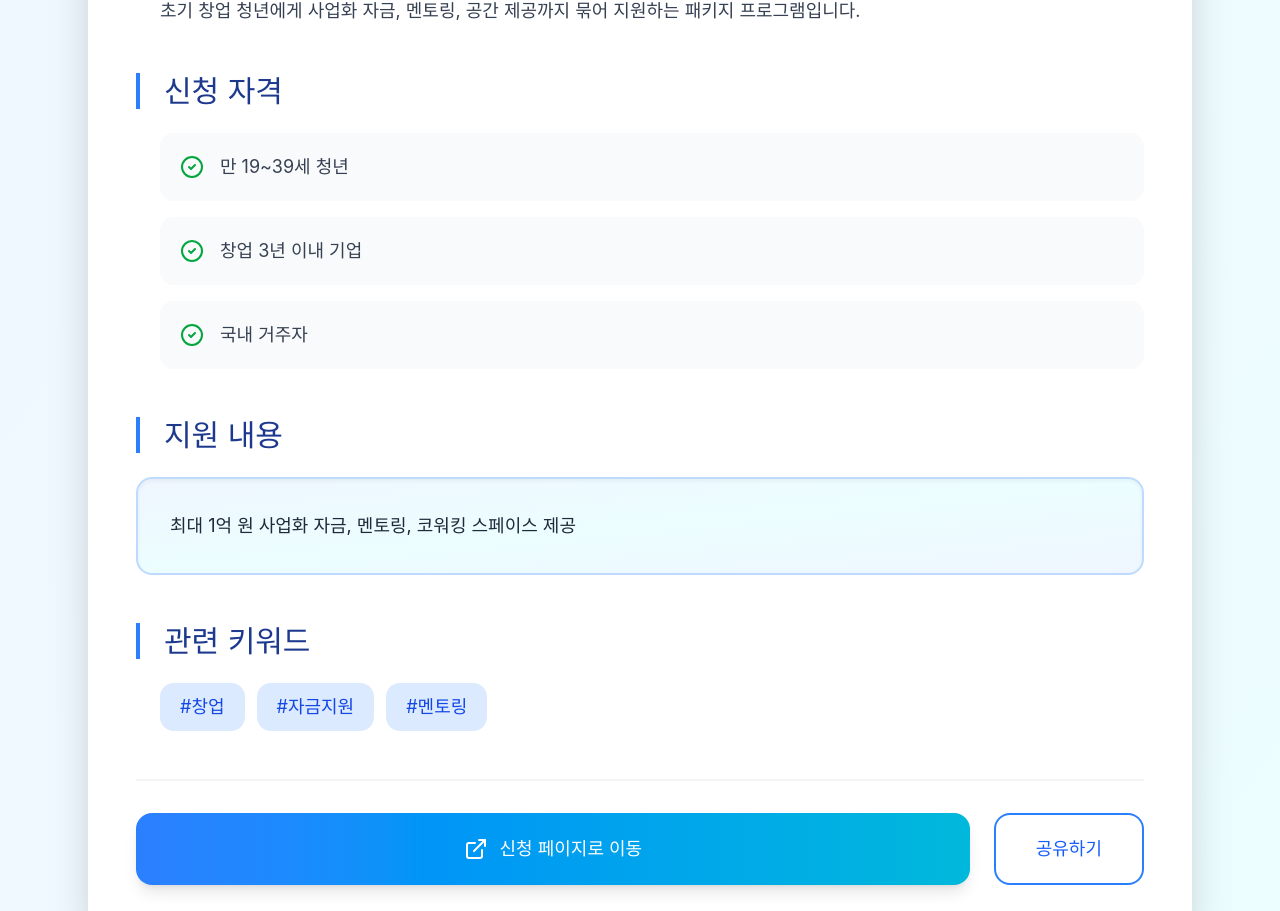
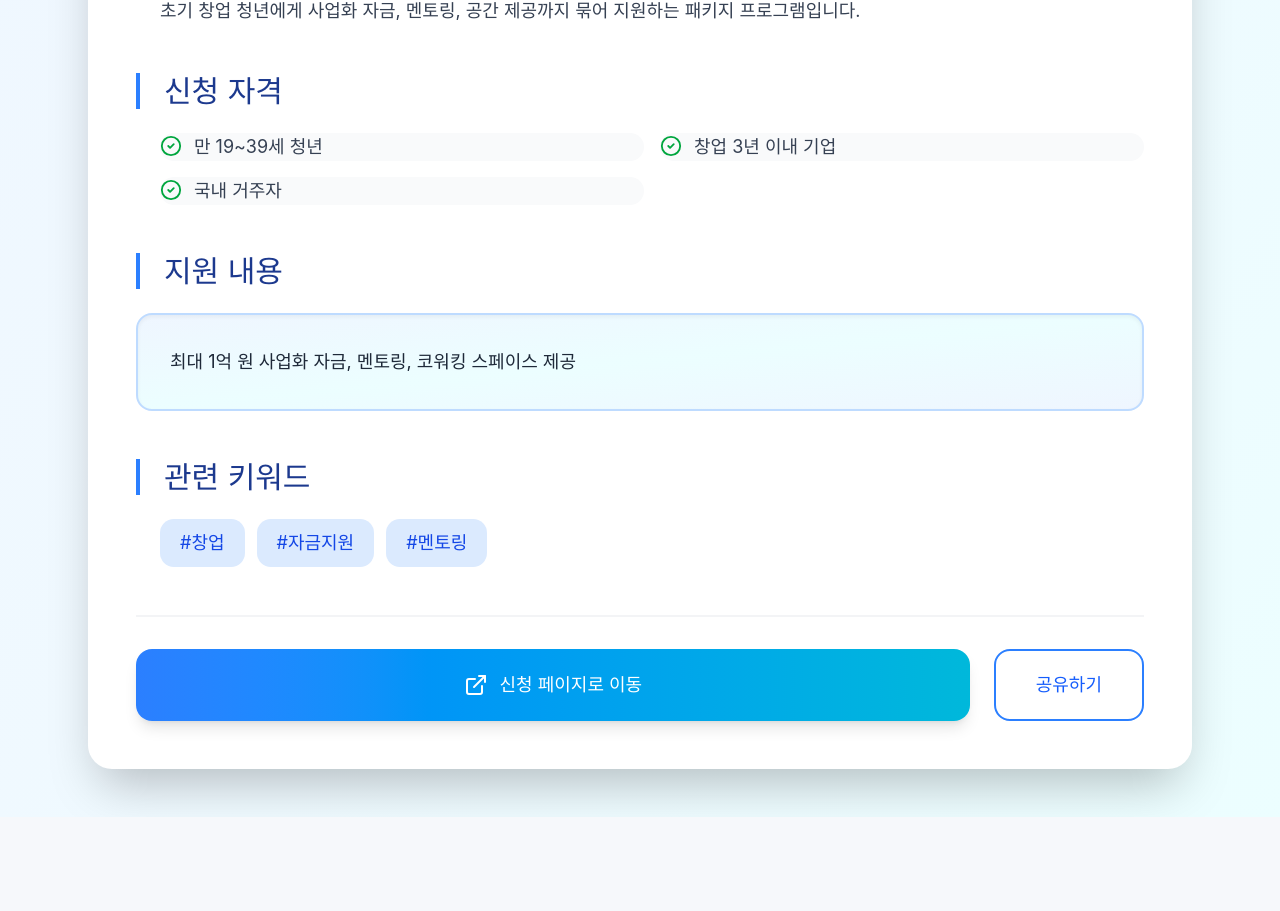
Before and after one commit to J-yejin/ssafypjt_14th_bluebridge, a Vue app in the folder frontend/vue-project/: page /policy/1 in a window 1280 px wide. Shown: the part 775-1686 px from the top of the page. After the commit the page ends 1592 px from the top, so only its background shows below. Built offline with nearby package versions, Linux system fonts and the light colour scheme; no server answers.

Commit message:
fix: clean eligibility list and improve detail layout

```diff
--- a/frontend/vue-project/src/stores/policyStore.js
+++ b/frontend/vue-project/src/stores/policyStore.js
@@ -15,16 +15,29 @@ const toAgeRange = (minAge, maxAge) => {
   return minAge ? `${minAge}+` : `${maxAge}-`;
 };
 
+const cleanList = (items = []) => {
+  const seen = new Set();
+  const result = [];
+  items.forEach((item) => {
+    const value = (item || '').toString().trim();
+    if (!value || value === '-/-') return;
+    if (seen.has(value)) return;
+    seen.add(value);
+    result.push(value);
+  });
+  return result.length ? result : ['제한없음'];
+};
+
 const transformPolicy = (p) => {
   if (!p) return null;
 
-  const eligibility = [
+  const eligibility = cleanList([
     ...(p.employment_requirements || []),
     ...(p.education_requirements || []),
     ...(p.major_requirements || []),
     ...(p.income_requirements || []),
     ...(p.special_target || []),
-  ].filter(Boolean);
+  ]);
 
   return {
     id: p.id ?? p.source_id ?? p.sourceId ?? String(Math.random()),
--- a/frontend/vue-project/src/views/PolicyDetail.vue
+++ b/frontend/vue-project/src/views/PolicyDetail.vue
@@ -72,14 +72,14 @@
           <!-- Eligibility -->
           <section class="mb-12">
             <h2 class="text-blue-900 mb-6 text-3xl border-l-4 border-blue-500 pl-6">신청 자격</h2>
-            <div class="space-y-4 pl-6">
+            <div class="pl-6 grid md:grid-cols-2 gap-4">
               <div
                 v-for="(item, index) in policy.eligibility"
                 :key="index"
-                class="flex items-start gap-4 bg-gray-50 p-5 rounded-xl"
+                class="flex items-start gap-3 bg-gray-50 p-4 rounded-xl"
               >
-                <CheckCircle2 :size="24" class="text-green-600 mt-0.5 flex-shrink-0" />
-                <p class="text-gray-700 text-lg">{{ item }}</p>
+                <CheckCircle2 :size="22" class="text-green-600 mt-0.5 flex-shrink-0" />
+                <p class="text-gray-700 text-lg leading-snug">{{ item }}</p>
               </div>
             </div>
           </section>
```
